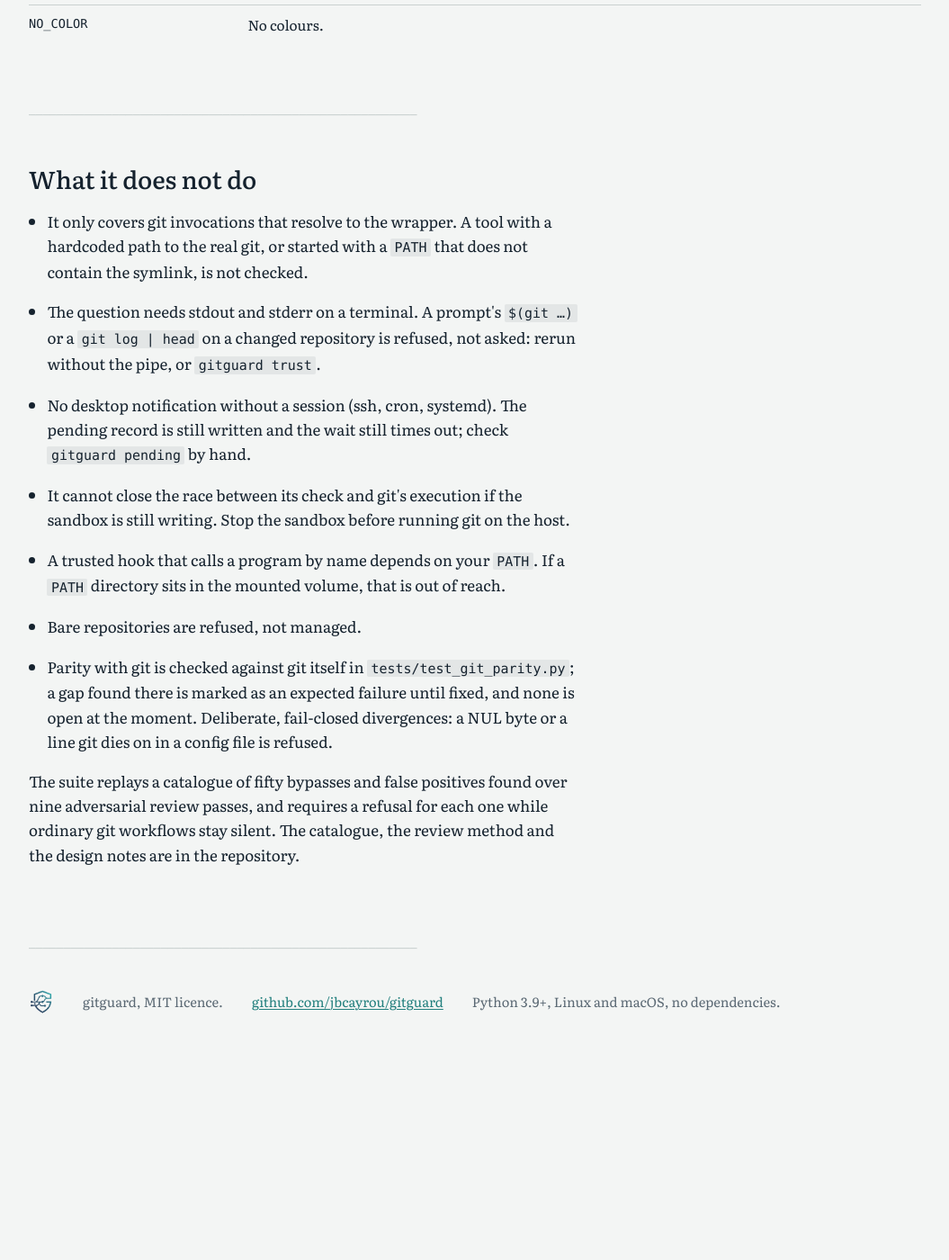
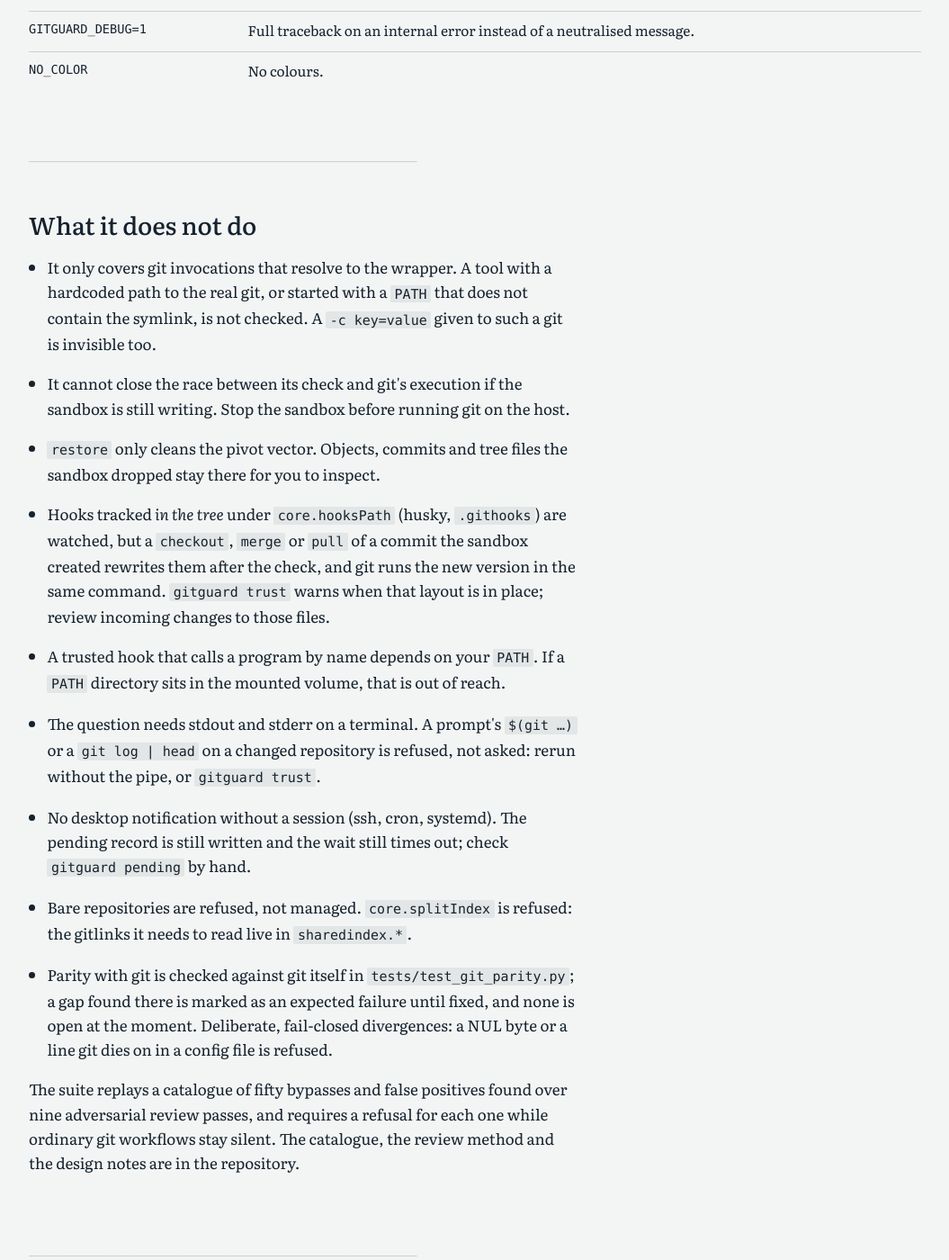
Before and after one commit to jbcayrou/gitguard, a Jekyll site: the page built from docs/index.html, in a window 1280 px wide and 1400 px high, scrolled down 7073 px. Shown: the whole window at 90% size, without its empty margins (56-1111 px from the left). Built offline with Jekyll 4.4.1, drawn with Linux system fonts in a browser that asks for light colours; some web fonts are replaced; before the commit the page ends 8240 px from its top, so only the background shows below that; some of the changed text lies outside the part shown.

Commit message:
Project page: limits aligned with the README (tracked hooks, -c, splitIndex), look before trust
Co-Authored-By: Claude Fable 5.1 <noreply@anthropic.com>

```diff
--- a/docs/index.html
+++ b/docs/index.html
@@ -126,8 +126,9 @@ description: A guard that refuses to run git on a repository whose trusted files
 <p>System-wide on Debian: <code>dpkg-divert</code> the real git to <code>/usr/bin/git.real</code> and symlink <code>/usr/bin/git</code> to gitguard. gitguard finds a <code>git.real</code> next to itself. On macOS keep the <code>PATH</code> symlink and set <code>git.path</code> in VS Code.</p></li>
     <li><p>Set the companion setting git already ships. It is independent of gitguard and closes a hole gitguard cannot reach from tools that bypass the wrapper.</p>
 <pre class="term"><span class="p">$</span> git config --global safe.bareRepository explicit</pre></li>
-    <li><p>Trust each repository you already have. A <code>clone</code> or <code>init</code> made through the wrapper is trusted on its own.</p>
-<pre class="term"><span class="p">$</span> cd ~/work/api && gitguard trust
+    <li><p>Trust each repository you already have, after a look at its <code>config</code> and <code>hooks/</code>: nothing is blessed unseen, there is no trust-on-first-use. A <code>clone</code> or <code>init</code> made through the wrapper is trusted on its own.</p>
+<pre class="term"><span class="p">$</span> cd ~/work/api && cat .git/config && ls -la .git/hooks
+<span class="p">$</span> gitguard trust
 <span class="ok">✓</span> gitguard: trust state recorded for /home/user/work/api</pre></li>
   </ol>
 </section>
@@ -138,7 +139,7 @@ description: A guard that refuses to run git on a repository whose trusted files
     <div class="prose">
       <p>Most commands change nothing gitguard watches, so you never hear from it. When something did change, three cases.</p>
       <p><b>Branch tracking only.</b> <code>push -u</code>, <code>branch -u</code> and <code>checkout -b</code> write <code>branch.x.remote</code> and <code>branch.x.merge</code> to the config. If that is the whole difference, gitguard updates the reference itself, prints one line and runs git. That list is closed at those two keys.</p>
-      <p><b>Anything else.</b> The diff is shown, then a question on the terminal: trust this state and run git, default no. The question goes through <code>/dev/tty</code>, so git's stdin is left alone. No question without a terminal, with stderr redirected, or with <code>GITGUARD_NO_PROMPT=1</code>.</p>
+      <p><b>Anything else.</b> The diff is shown, then a question on the terminal: trust this state and run git, default no. The question goes through <code>/dev/tty</code>, so git's stdin is left alone. No question without a terminal, with stdout or stderr redirected, or with <code>GITGUARD_NO_PROMPT=1</code>.</p>
       <p><b>Never trusted, or structurally wrong.</b> A symlinked <code>.git</code>, a bare gitdir in a subdirectory, an <code>exec</code> line injected into a rebase, a control character in a name. No question is asked. Fix it, or trust it explicitly.</p>
       <p><b>A program ran git.</b> An editor's polling, a build tool, cron: no terminal, nobody reads its stderr. gitguard records what it saw, sends one desktop notification and waits up to <code>GITGUARD_WAIT</code> seconds. In a terminal, <code>gitguard pending</code> lists what waits; <code>gitguard pending &lt;repo&gt;</code> shows the diff and the calling process, then asks. Allowing records what you were shown and lets the waiting git run; refusing makes it fail and clears the record. A decision taken after the timeout applies to the next invocation. A git that has a terminal, such as a prompt's <code>$(git …)</code>, is refused at once instead: blocking it would freeze your shell.</p>
       <p>What you say yes to is exactly what you were shown. gitguard saves the state it diffed, never a fresh scan taken after your answer.</p>
@@ -225,12 +226,14 @@ From github.com:org/api
 <section id="limits" class="prose">
   <h2>What it does not do</h2>
   <ul>
-    <li>It only covers git invocations that resolve to the wrapper. A tool with a hardcoded path to the real git, or started with a <code>PATH</code> that does not contain the symlink, is not checked.</li>
+    <li>It only covers git invocations that resolve to the wrapper. A tool with a hardcoded path to the real git, or started with a <code>PATH</code> that does not contain the symlink, is not checked. A <code>-c key=value</code> given to such a git is invisible too.</li>
+    <li>It cannot close the race between its check and git's execution if the sandbox is still writing. Stop the sandbox before running git on the host.</li>
+    <li><code>restore</code> only cleans the pivot vector. Objects, commits and tree files the sandbox dropped stay there for you to inspect.</li>
+    <li>Hooks tracked <em>in the tree</em> under <code>core.hooksPath</code> (husky, <code>.githooks</code>) are watched, but a <code>checkout</code>, <code>merge</code> or <code>pull</code> of a commit the sandbox created rewrites them after the check, and git runs the new version in the same command. <code>gitguard trust</code> warns when that layout is in place; review incoming changes to those files.</li>
+    <li>A trusted hook that calls a program by name depends on your <code>PATH</code>. If a <code>PATH</code> directory sits in the mounted volume, that is out of reach.</li>
     <li>The question needs stdout and stderr on a terminal. A prompt's <code>$(git …)</code> or a <code>git log | head</code> on a changed repository is refused, not asked: rerun without the pipe, or <code>gitguard trust</code>.</li>
     <li>No desktop notification without a session (ssh, cron, systemd). The pending record is still written and the wait still times out; check <code>gitguard pending</code> by hand.</li>
-    <li>It cannot close the race between its check and git's execution if the sandbox is still writing. Stop the sandbox before running git on the host.</li>
-    <li>A trusted hook that calls a program by name depends on your <code>PATH</code>. If a <code>PATH</code> directory sits in the mounted volume, that is out of reach.</li>
-    <li>Bare repositories are refused, not managed.</li>
+    <li>Bare repositories are refused, not managed. <code>core.splitIndex</code> is refused: the gitlinks it needs to read live in <code>sharedindex.*</code>.</li>
     <li>Parity with git is checked against git itself in <code>tests/test_git_parity.py</code>; a gap found there is marked as an expected failure until fixed, and none is open at the moment. Deliberate, fail-closed divergences: a NUL byte or a line git dies on in a config file is refused.</li>
   </ul>
   <p>The suite replays a catalogue of fifty bypasses and false positives found over nine adversarial review passes, and requires a refusal for each one while ordinary git workflows stay silent. The catalogue, the review method and the design notes are in the repository.</p>
```
